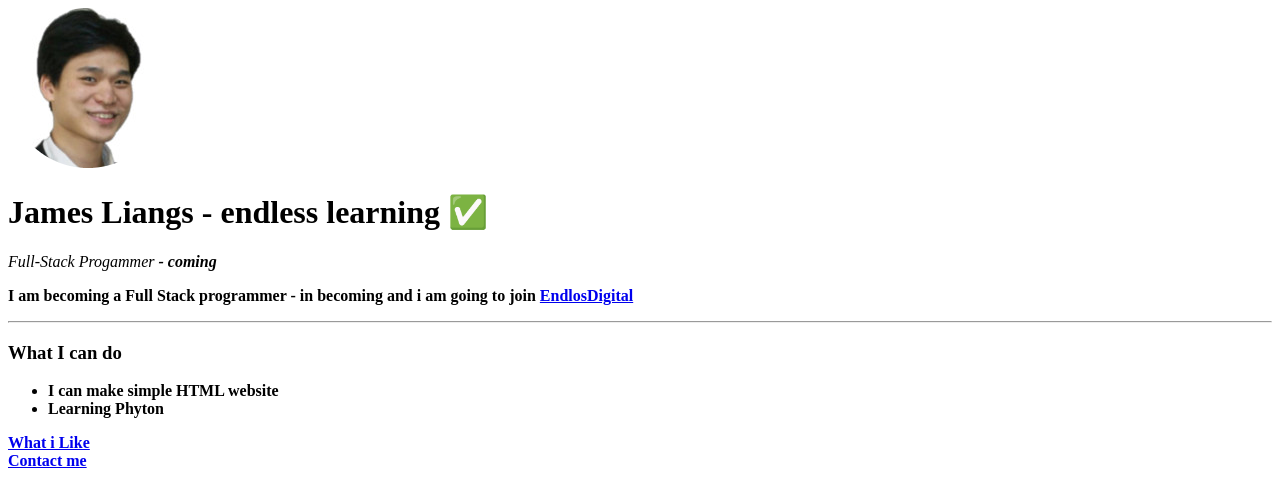
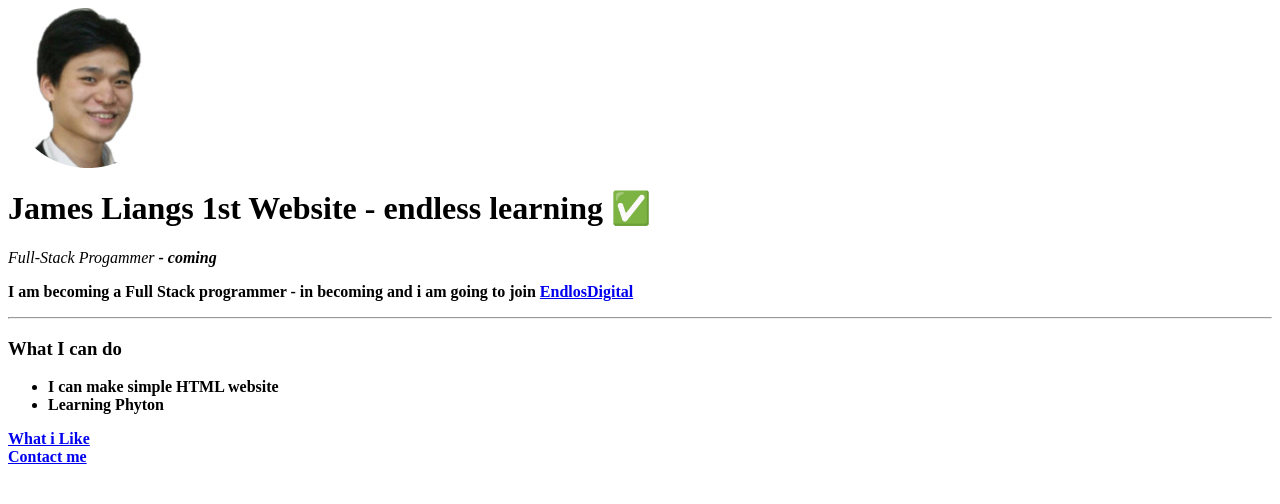
Before and after one commit to liangjames/cv, a plain HTML site: page index.html in a window 1280 px wide. Drawn offline with Linux system fonts and the light colour scheme.

Commit message:
editing website

```diff
--- a/index.html
+++ b/index.html
@@ -1,4 +1,3 @@
-<!DOCTYPE html>
 <html>
 
 <head>
@@ -8,7 +7,7 @@
 
 <body>
   <img src="image/james.png" alt="James Liang Profile">
-  <h1>James Liangs - endless learning ✅</h1>
+  <h1>James Liangs 1st Website - endless learning ✅</h1>
   <p><em>Full-Stack Progammer <strong>- coming</<strong></em></p>
   <p>I am becoming a Full Stack programmer - in becoming and i am going to join <a href="https://endlosdigital.de/">EndlosDigital</a></p>
   <hr />
```
